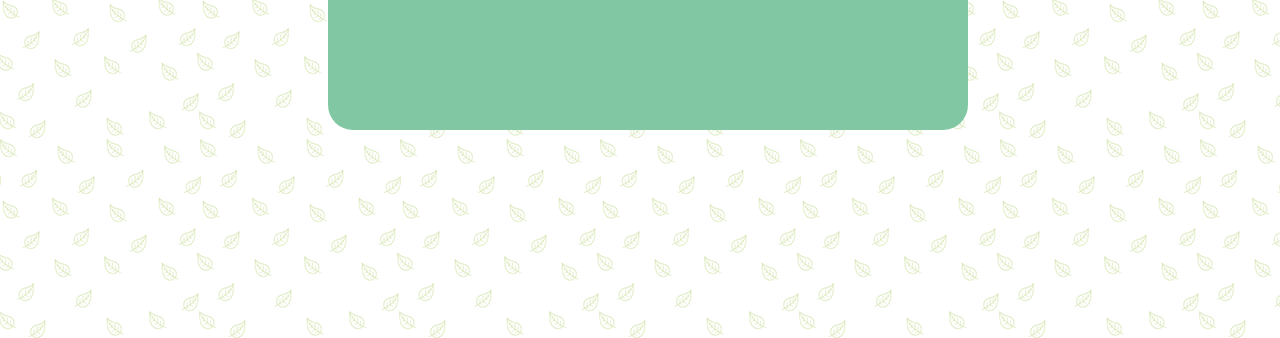
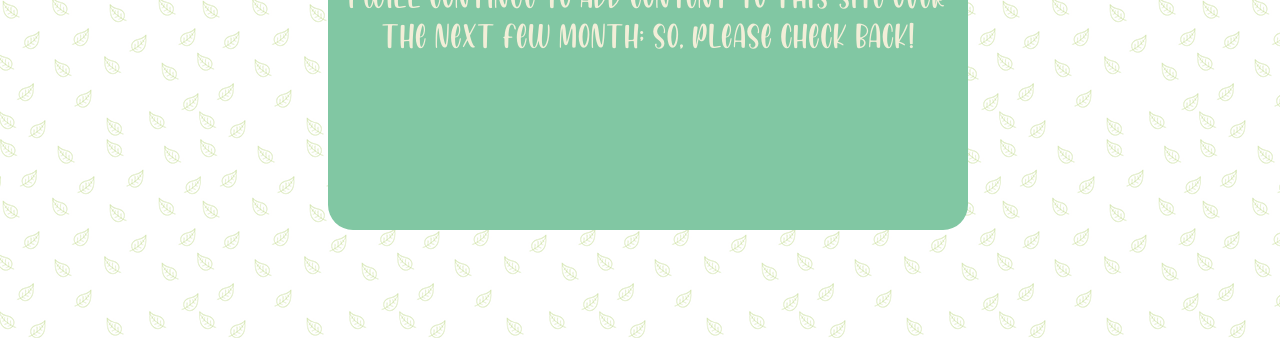
Before and after one commit to donyaes/donyaes.github.io, a plain HTML site: page index.html in a window 1280 px wide. Shown: the part 478-816 px from the top of the page. Drawn offline with Linux system fonts and the light colour scheme.

Commit message:
Add files via upload

```diff
--- a/index.html
+++ b/index.html
@@ -1,7 +1,10 @@
 <!DOCTYPE html>
-<html>
+<html lang="en">
   <head>
     <title>My First Website</title>
+    <meta charset = "utf-8">
+    <meta name = "viewport" content = "width=device-width, initial-scale=1.0">
+    <meta name = "author" content = "Donyae Solo">
     <link href = "stylesheet.css" type = "text/css" rel = "stylesheet">
   </head>
   <body>
@@ -9,6 +12,9 @@
       <p>
         Hello, World, and welcome to my first website.
       </p>
+      <p id = "body-paragraph">
+        I will continue to add content to this site over the next few month; so, please check back!
+      </p>
     </div>
   </body>
 </html>
--- a/stylesheet.css
+++ b/stylesheet.css
@@ -9,8 +9,9 @@ body{
 }
 #large_green_box{
   display: flex;
+  flex-direction: column;
   width: 50%;
-  height: 50%;
+  height: 75%;
   align-items: center;
   justify-content: center;
   border-radius: 25px;
@@ -18,9 +19,12 @@ body{
 }
 p{
   text-align: center;
-  font-size: 50px;
+  font-size: 40px;
   font-family: Milky Coffee;
   color: #F2EED8;
+}
+#body-paragraph{
+  font-family: Honey Mints;
 }
 
 @font-face {
```
